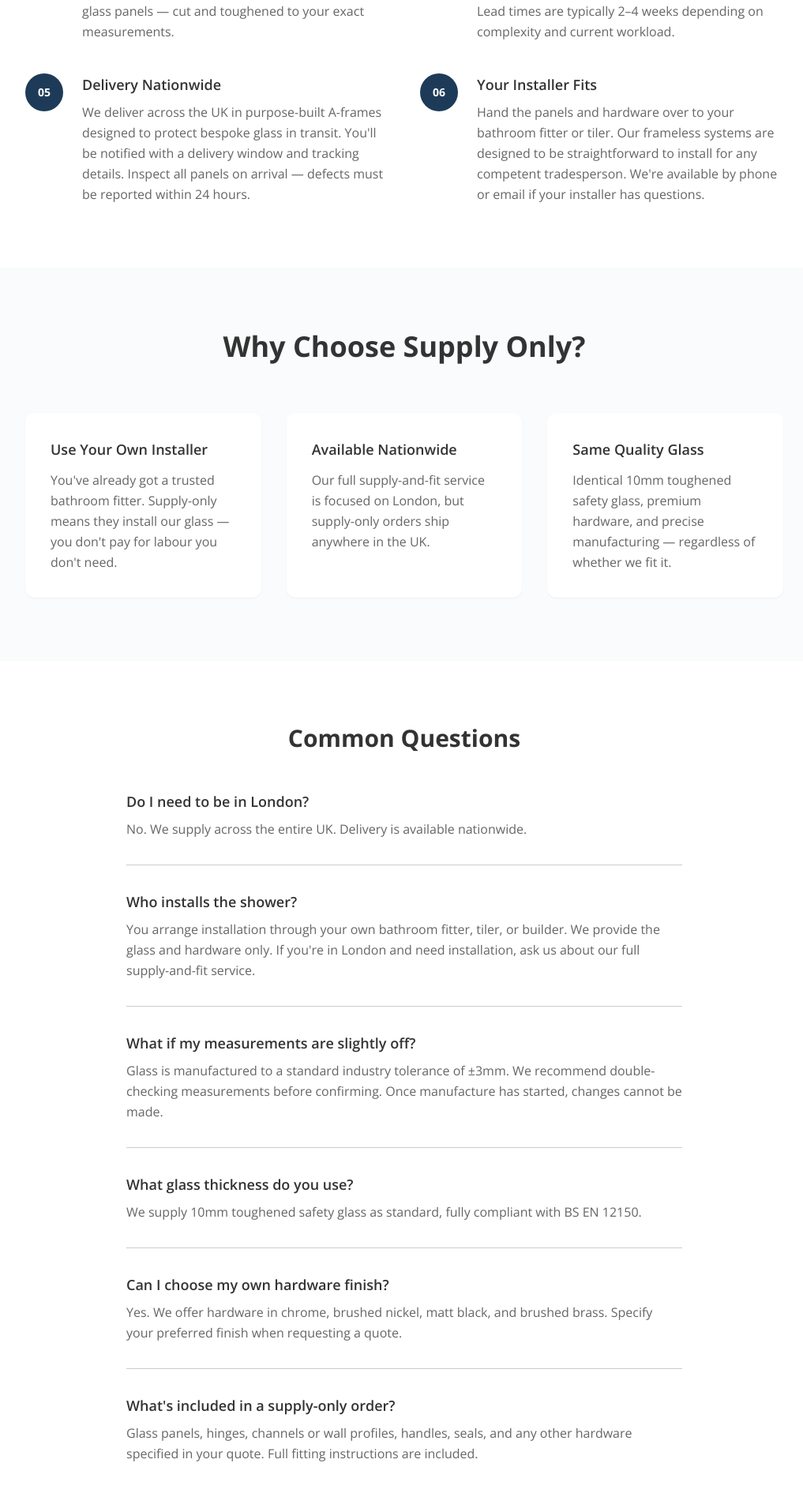
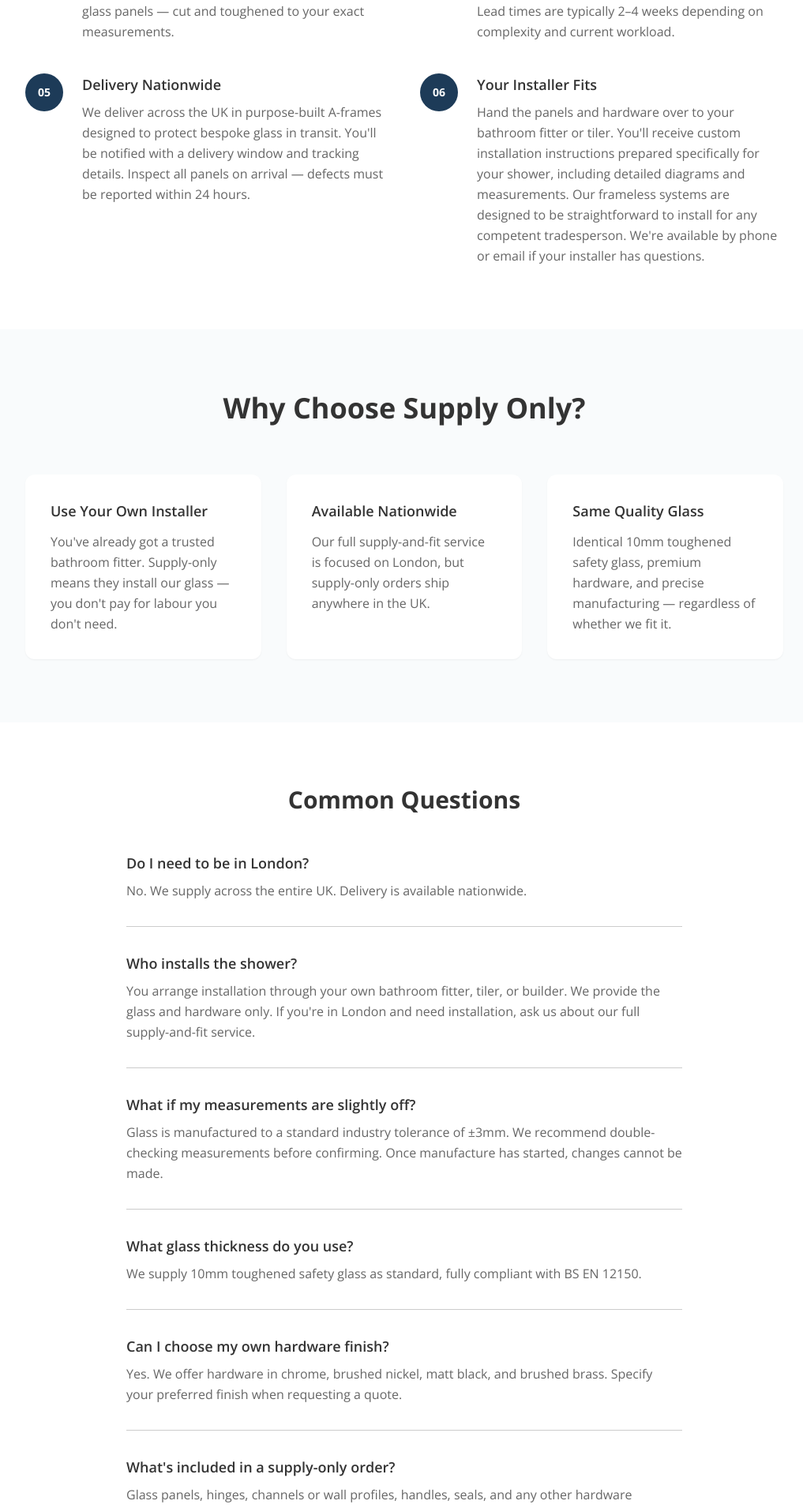
Before and after one commit to matthoppy/CustomShowers-Website, a React (Vite) app: page /supply-only in a window 1280 px wide. Shown: the part 1169-3079 px from the top of the page at 79% size, without its empty margins (128-1145 px from the left). Built offline with nearby package versions, Linux system fonts and the light colour scheme.

Commit message:
Add custom installation instructions to Supply Only page

```diff
--- a/src/pages/SupplyOnly.tsx
+++ b/src/pages/SupplyOnly.tsx
@@ -40,7 +40,7 @@ const steps = [
     number: "06",
     title: "Your Installer Fits",
     description:
-      "Hand the panels and hardware over to your bathroom fitter or tiler. Our frameless systems are designed to be straightforward to install for any competent tradesperson. We're available by phone or email if your installer has questions.",
+      "Hand the panels and hardware over to your bathroom fitter or tiler. You'll receive custom installation instructions prepared specifically for your shower, including detailed diagrams and measurements. Our frameless systems are designed to be straightforward to install for any competent tradesperson. We're available by phone or email if your installer has questions.",
   },
 ];
 
@@ -73,7 +73,7 @@ const faqs = [
   {
     question: "What's included in a supply-only order?",
     answer:
-      "Glass panels, hinges, channels or wall profiles, handles, seals, and any other hardware specified in your quote. Full fitting instructions are included.",
+      "Glass panels, hinges, channels or wall profiles, handles, seals, and any other hardware specified in your quote. You'll also receive custom installation instructions prepared specifically for your shower, with detailed diagrams and measurements to guide your installer.",
   },
 ];
 
```
